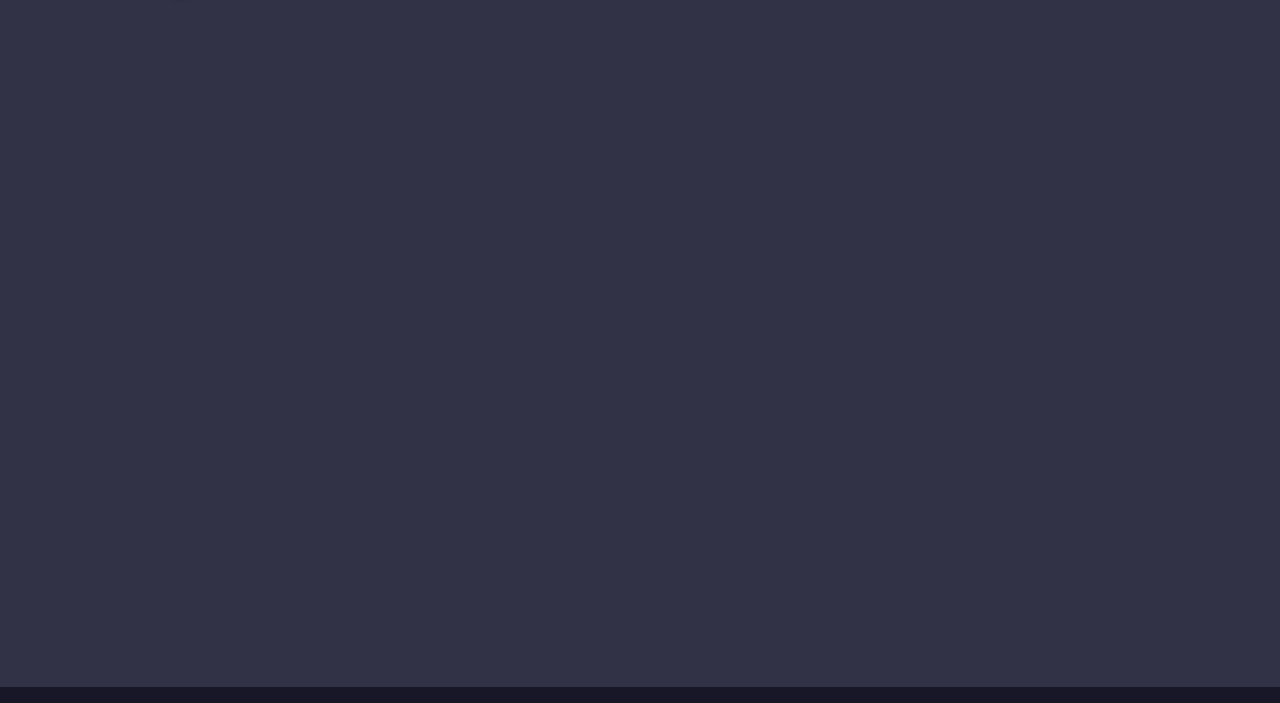
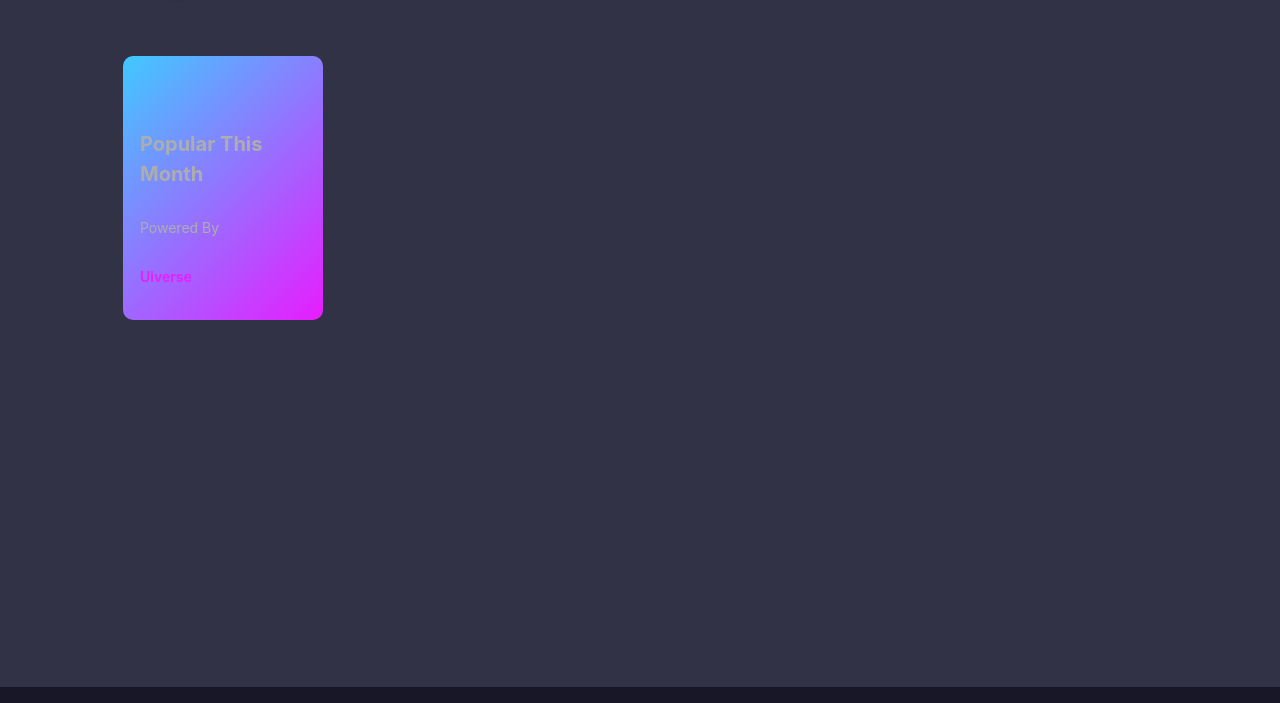
Before and after one commit to rtm713/portfolio, a plain HTML site: page index.html in a window 1280 px wide. Shown: the part 1713-2416 px from the top of the page. Drawn offline with nearby package versions, Linux system fonts and the light colour scheme.

Commit message:
trying to fix card issue

```diff
--- /dev/null
+++ b/TEST/stylesTEST.css
@@ -0,0 +1,61 @@
+.projectBox {
+    position: relative;
+    width: 190px;
+    height: 254px;
+    background-color: #000;
+    display: flex;
+    flex-direction: column;
+    justify-content: end;
+    padding: 12px;
+    gap: 12px;
+    border-radius: 8px;
+    cursor: pointer;
+}
+
+.projectBox::before {
+    content: '';
+    position: absolute;
+    inset: 0;
+    left: -5px;
+    margin: auto;
+    width: 200px;
+    height: 264px;
+    border-radius: 10px;
+    background: linear-gradient(-45deg, #e81cff 0%, #40c9ff 100% );
+    z-index: -10;
+    pointer-events: none;
+    transition: all 0.6s cubic-bezier(0.175, 0.885, 0.32, 1.275);
+}
+
+.projectBox::after {
+    content: "";
+    z-index: -1;
+    position: absolute;
+    inset: 0;
+    background: linear-gradient(-45deg, #fc00ff 0%, #00dbde 100% );
+    transform: translate3d(0, 0, 0) scale(0.95);
+    filter: blur(20px);
+}
+
+.heading {
+    font-size: 20px;
+    text-transform: capitalize;
+    font-weight: 700;
+}
+
+.projectBox p:not(.heading) {
+    font-size: 14px;
+}
+
+.projectBox p:last-child {
+    color: #e81cff;
+    font-weight: 600;
+}
+
+.projectBox:hover::after {
+    filter: blur(30px);
+}
+
+.projectBox:hover::before {
+    transform: rotate(-90deg) scaleX(1.34) scaleY(0.77);
+}
--- a/index.html
+++ b/index.html
@@ -131,6 +131,13 @@
         <a href="https://www.linkedin.com/in/travis-meyer-940b59274/"><svg id="linkedinLogo" width="25px" height="25px" viewBox="2 2 12 12" xmlns="http://www.w3.org/2000/svg" fill="none" stroke="#000000" stroke-width="0.00016"><g id="SVGRepo_bgCarrier" stroke-width="0" transform="translate(2.96,2.96), scale(0.63)"></g><g id="SVGRepo_tracerCarrier" stroke-linecap="round" stroke-linejoin="round" stroke="#CCCCCC" stroke-width="0.032"></g><g id="SVGRepo_iconCarrier"><path fill="#0A66C2" d="M12.225 12.225h-1.778V9.44c0-.664-.012-1.519-.925-1.519-.926 0-1.068.724-1.068 1.47v2.834H6.676V6.498h1.707v.783h.024c.348-.594.996-.95 1.684-.925 1.802 0 2.135 1.185 2.135 2.728l-.001 3.14zM4.67 5.715a1.037 1.037 0 01-1.032-1.031c0-.566.466-1.032 1.032-1.032.566 0 1.031.466 1.032 1.032 0 .566-.466 1.032-1.032 1.032zm.889 6.51h-1.78V6.498h1.78v5.727zM13.11 2H2.885A.88.88 0 002 2.866v10.268a.88.88 0 00.885.866h10.226a.882.882 0 00.889-.866V2.865a.88.88 0 00-.889-.864z"></path></g></svg></a>
       </nav>
     </header>
+    <div id="projectBoxContainer">
+      <div class="projectBox">
+        <p class="projectHeader">Popular this month</p>
+        <p>Powered By</p>
+        <p>Uiverse</p>
+      </div>
+    </div>
   </div>
 
   <div id="contactPage">
--- a/style.css
+++ b/style.css
@@ -257,6 +257,75 @@ header nav a:hover{
     background-color: var(--blueGray);
 }
 
+#projectBoxContainer {
+    height: 70vh;
+    width: 80vw;
+    margin: auto;
+}
+
+.projectBox {
+    position: relative;
+    width: 190px;
+    height: 254px;
+    background-color: #000000;
+    display: flex;
+    flex-direction: column;
+    justify-content: end;
+    padding: 12px;
+    gap: 12px;
+    border-radius: 8px;
+    cursor: pointer;
+    z-index: 2;
+}
+
+.projectBox::before {
+    content: '';
+    position: absolute;
+    inset: 0;
+    left: -5px;
+    margin: auto;
+    width: 200px;
+    height: 264px;
+    border-radius: 10px;
+    background: linear-gradient(-45deg, #e81cff 0%, #40c9ff 100% );
+    z-index: -1;
+    pointer-events: none;
+    transition: all 0.6s cubic-bezier(0.175, 0.885, 0.32, 1.275);
+}
+
+.projectBox::after {
+    content: "";
+    z-index: -2;
+    position: absolute;
+    inset: 2;
+    background: linear-gradient(-45deg, #fc00ff 0%, #00dbde 100% );
+    transform: translate3d(0, 0, 0) scale(0.95);
+    filter: blur(20px);
+}
+
+.projectHeader {
+    font-size: 20px;
+    text-transform: capitalize;
+    font-weight: 700;
+}
+
+.projectBox p:not(.projectHeader) {
+    font-size: 14px;
+}
+
+.projectBox p:last-child {
+    color: #e81cff;
+    font-weight: 600;
+}
+
+.projectBox:hover::after {
+    filter: blur(30px);
+}
+
+.projectBox:hover::before {
+    transform: rotate(-90deg) scaleX(1.34) scaleY(0.77);
+}
+
 
 #contactPage{
     height: 100vh;
```
Also changed, not shown: TEST/indexTEST.html (added, +19 -0 lines).
